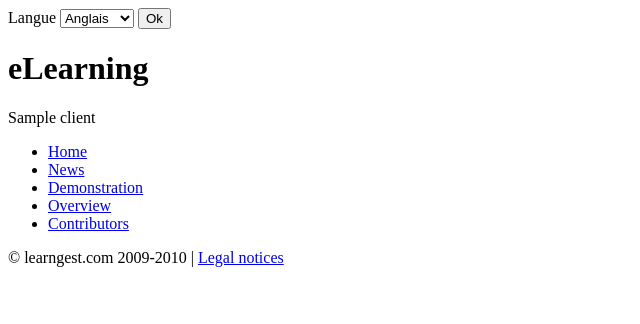
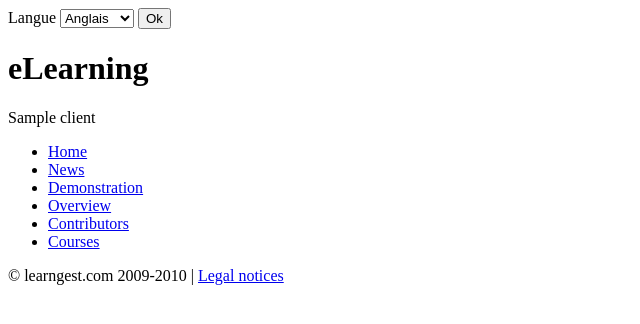
Before and after one commit to learngest/lg, a Django app: template templates/msg.html in a window 1280 px wide. Shown: the top 324 px of the page, without its empty margins (0-640 px from the left). Run offline with Django 3.2, Linux system fonts and the light colour scheme; the template is opened without the code that fills it: most values are stand-ins (such as "Sample title", 1, 10 or a date in 2020).

Commit message:
Ajout d'un lien vers la page de login

```diff
--- a/templates/base.html
+++ b/templates/base.html
@@ -53,6 +53,7 @@
 			<li><a href="/demo/?lang={{ lang}}"{% ifequal here 'demo' %} class="selected"{% endifequal %}>{% trans "Demonstration" %}</a></li>
 			<li><a href="/overview/?lang={{ lang}}"{% ifequal here 'overview' %} class="selected"{% endifequal %}>{% trans "Overview" %}</a></li>
 			<li><a href="/contributors/?lang={{ lang}}"{% ifequal here 'contributors' %} class="selected"{% endifequal %}>{% trans "Contributors" %}</a></li>
+			<li><a href="/login/?lang={{ lang}}"{% ifequal here 'login' %} class="selected"{% endifequal %}>{% trans "Courses" %}</a></li>
 		</ul>{% endblock product_nav %}
 	</div>
 </div>{% endblock header %}
```
